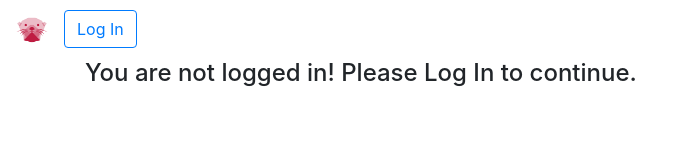
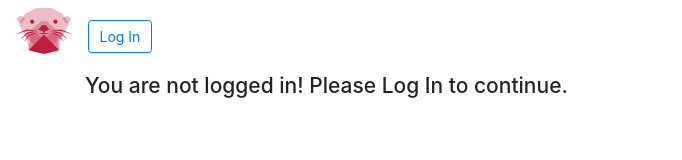
Before and after one commit to ostelco/houston, a React app: page /home in a window 1280 px wide. Shown: the whole page, without its empty margins (0-682 px from the left). Built offline with nearby package versions, Linux system fonts and the light colour scheme; what auth0-js would draw is missing.

Commit message:
Make font smaller

```diff
--- a/src/components/App.css
+++ b/src/components/App.css
@@ -37,11 +37,9 @@
 
 .navbar {
   min-height: 60px;
+  min-height: 60px;
 }
 .navbar-brand {
   display: flex;
   align-items: center;
 }
-.navbar-brand>img {
-  padding: 7px 14px;
-}
--- a/src/components/App.js
+++ b/src/components/App.js
@@ -17,7 +17,7 @@ import {
 } from 'reactstrap';
 
 import { authActions } from '../actions';
-
+import './App.css'
 class App extends Component {
   constructor(props, context) {
     super(props, context);
@@ -80,7 +80,7 @@ class App extends Component {
       <div>
         <Navbar light expand="md">
           <NavbarBrand>
-            <img src="redotter.png" style={{ width: 32, height: 32, marginTop: 0 }} />
+            <img src="redotter.png" style={{ width: 60, height: 60, marginTop: -10 }} />
           </NavbarBrand>
           <Nav>
             <NavItem>
--- a/src/index.css
+++ b/src/index.css
@@ -12,3 +12,8 @@ code {
   font-family: source-code-pro, Menlo, Monaco, Consolas, "Courier New",
     monospace;
 }
+
+* {
+  font-size: 14px;
+  line-height: 1.428;
+}
--- a/src/index.js
+++ b/src/index.js
@@ -1,6 +1,8 @@
 import ReactDOM from 'react-dom';
 import * as serviceWorker from './serviceWorker';
 import 'bootstrap/dist/css/bootstrap.css';
+import './index.css';
+
 import { makeMainRoutes } from './routes';
 
 const routes = makeMainRoutes();
```
